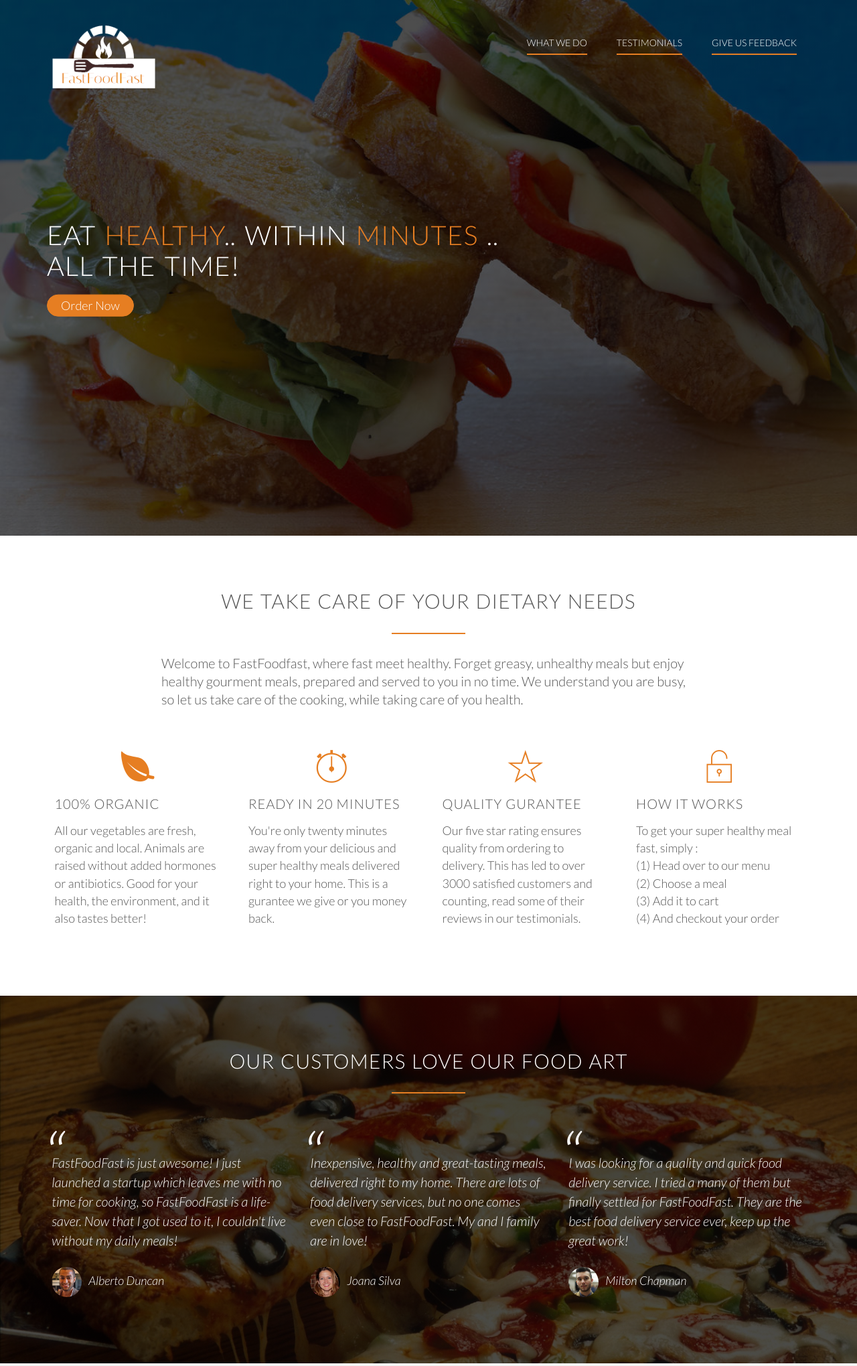
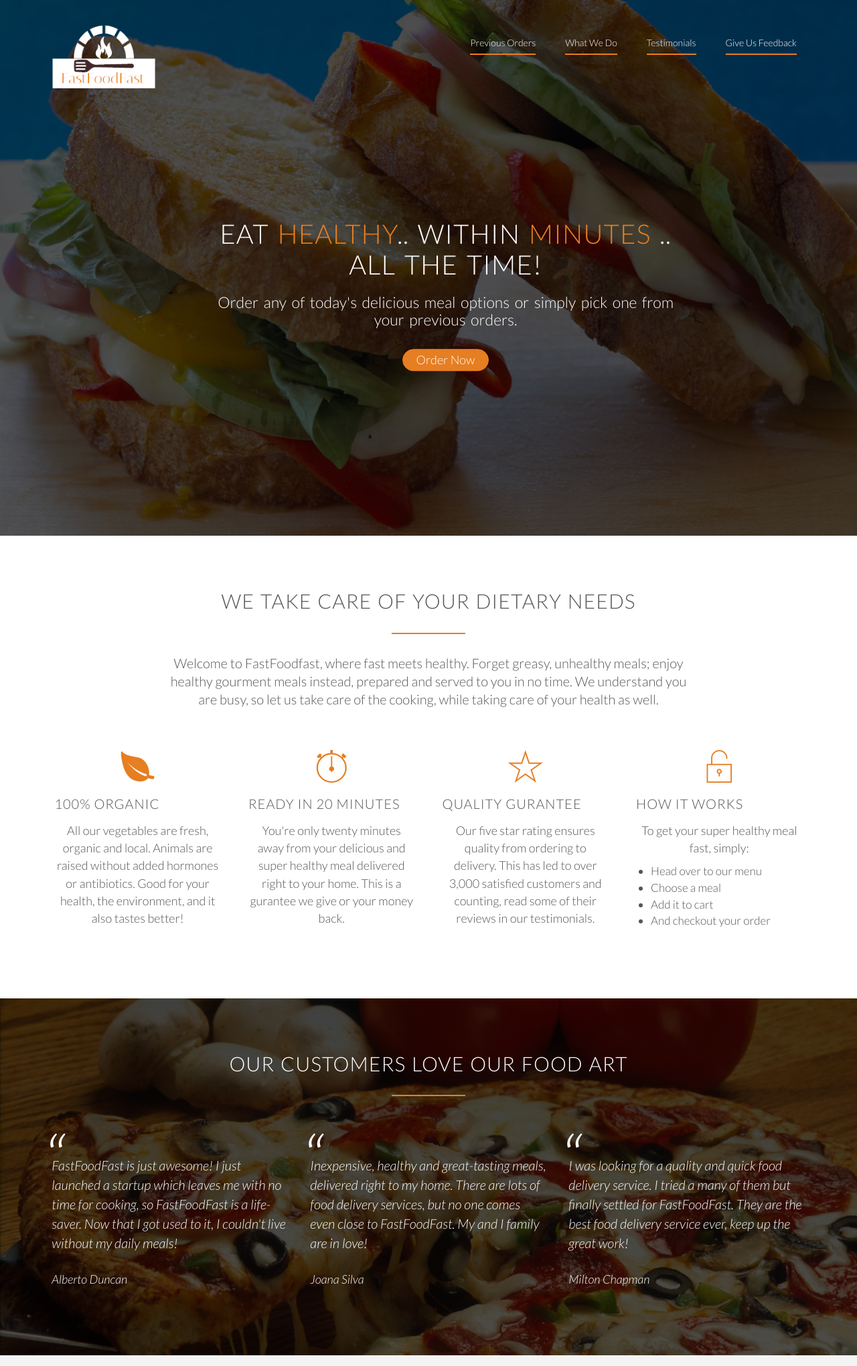
Before and after one commit to Kenneth-Macharia/FastFoodFast, a Python web app: template app/v1/views/templates/index.html in a window 1280 px wide. Shown: the top 2040 px of the page at 67% size. Run offline with Jinja, Linux system fonts and the light colour scheme; the template is opened without the code that fills it, so the values that code supplies are empty; some web fonts are replaced.

Commit message:
[Feature

```diff
--- a/app/v1/views/static/css/style.css
+++ b/app/v1/views/static/css/style.css
@@ -217,22 +217,38 @@ header {
   height: 100vh;
 }
 
-.hero_textbox {
- /* this will be an absolutely positined box so that we can horizontalt &
- vertically centre it */
- position: absolute;
- width: 1140px;
- top: 50%;
- left: 50%;
- /* Translates 50% of the element's width & length, up & left */
-transform: translate(-50%, -50%);
-}
-
 .logo {
   height: 170px;
   width: auto;
   float: left;
   margin-top: 0px;
+}
+
+.hero_textbox {
+    /* this will be an absolutely positined box so that we can horizontalt &
+    vertically centre it */
+    position: absolute;
+    width: 700px;
+    top: 55%;
+    left: 52%;
+    /* Translates 50% of the element's width & length, up & left */
+    transform: translate(-50%, -50%);
+}
+
+.hero_textbox h1, p {
+    text-align: center;
+}
+
+.hero_textbox p {
+    padding-bottom: 30px;
+    color: #fff;
+    font-size: 115%;
+    word-spacing: 3px;
+
+}
+
+.hero_textbox a {
+    margin-left: 285px;
 }
 
 /* ---------- MAIN NAV ---------- */
@@ -265,8 +281,19 @@ transform: translate(-50%, -50%);
   border-bottom: 2px solid;
   color: #fff;
   text-decoration: none;
-  text-transform: uppercase;
+  text-transform: capitalize;
 }
+
+
+/* ---------------------------------
+   FEATURES SECTION
+   --------------------------------- */
+.works_list {
+    font-size: 85%;
+    line-height:  145%;
+    margin: 10px 0 0 22px;
+}
+
 
 /* ---------------------------------
    TESTIMONIALS SECTION
--- a/app/v1/views/templates/index.html
+++ b/app/v1/views/templates/index.html
@@ -30,6 +30,7 @@
         <div class="row">
           <img src="../static/images/logo-white.png" alt="Fastfoodfast logo" class="logo">
           <ul class="main_nav">
+            <li><a href="#">Previous orders</a></li>
             <li><a href="#features">What we do</a></li>
             <li><a href="#testimonials">Testimonials</a></li>
             <li><a href="#feedback">Give us feedback</a></li>
@@ -40,20 +41,22 @@
       <div class='hero_textbox'>
         <h1>EAT <span class="h1_span">HEALTHY</span>.. WITHIN <span class="h1_span">MINUTES</span>
         ..<br>ALL THE TIME!</h1>
+        <p>
+            Order any of today's delicious meal options or simply pick one from your previous orders.
+        </p>
         <!-- declare two css classes for the btns, one for common styles and
         the other for specific styles (in this case call to action buttons) -->
         <a class="btn btn_full" href="#menu">Order Now</a>
       </div>
     </header>
-
     <section class="section-features" id="features">
        <div class="row">
          <h2>WE TAKE CARE OF YOUR DIETARY NEEDS</h2>
          <p class="long-copy">
-           Welcome to FastFoodfast, where fast meet healthy.
-           Forget greasy, unhealthy meals but enjoy healthy gourment meals,
+           Welcome to FastFoodfast, where fast meets healthy.
+           Forget greasy, unhealthy meals; enjoy healthy gourment meals instead,
            prepared and served to you in no time. We understand you are busy,
-           so let us take care of the cooking, while taking care of you health.
+           so let us take care of the cooking, while taking care of your health as well.
          </p>
        </div>
        <div class="row">
@@ -74,8 +77,8 @@
            <h3>Ready in 20 minutes</h3>
            <p>
              You're only twenty minutes away from your delicious and super
-             healthy meals delivered right to your home. This is a gurantee we
-             give or you money back.
+             healthy meal delivered right to your home. This is a gurantee we
+             give or your money back.
            </p>
          </div>
          <div class="col span-1-of-4 box">
@@ -83,7 +86,7 @@
            <h3>Quality gurantee</h3>
            <p>
              Our five star rating ensures quality from ordering to delivery. This
-             has led to over 3000 satisfied customers and counting, read some of
+             has led to over 3,000 satisfied customers and counting, read some of
              their reviews in our testimonials.
            </p>
          </div>
@@ -91,12 +94,14 @@
            <i class="ion-ios-unlocked-outline icon-big"></i>
            <h3>How it works</h3>
            <p>
-             To get your super healthy meal fast, simply :<br>
-             (1) Head over to our menu<br>
-             (2) Choose a meal<br>
-             (3) Add it to cart<br>
-             (4) And checkout your order
+             To get your super healthy meal fast, simply:
            </p>
+           <ul class="works_list">
+             <li>Head over to our menu</li>
+             <li>Choose a meal</li>
+             <li>Add it to cart</li>
+             <li>And checkout your order</li>
+             </ul>
          </div>
        </div>
     </section>
@@ -111,8 +116,7 @@
             leaves me with no time for cooking, so FastFoodFast is a
             life-saver. Now that I got used to it, I couldn't live
             without my daily meals!
-            <cite><img src="../static/images/customer-1.jpg"
-            alt="Alberto Duncan">Alberto Duncan</cite>
+            <cite>Alberto Duncan</cite>
           </blockquote>
         </div>
         <div class="col span-1-of-3">
@@ -120,8 +124,7 @@
             Inexpensive, healthy and great-tasting meals, delivered
             right to my home. There are lots of food delivery services,
             but no one comes even close to FastFoodFast. My and I family are in love!
-            <cite><img src="../static/images/customer-2.jpg"
-            alt="Joana Silva">Joana Silva</cite>
+            <cite>Joana Silva</cite>
           </blockquote>
         </div>
         <div class="col span-1-of-3">
@@ -129,18 +132,15 @@
             I was looking for a quality and quick food delivery service. I
             tried a many of them but finally settled for FastFoodFast. They
             are the best food delivery service ever, keep up the great work!
-            <cite><img src="../static/images/customer-3.jpg"
-            alt="Milton Chapman">Milton Chapman</cite>
+            <cite>Milton Chapman</cite>
           </blockquote>
         </div>
       </div>
     </section>
-
     <section class="plans_section" id="menu">
           <div class="row">
-            <h2>Order any of our tasty meals now</h2>
+            <h2>Today's menu</h2>
           </div>
-
           <div class="row">
             <div class="col span-1-of-3">
               <div class="plan_box">
@@ -212,7 +212,6 @@
               </div>
             </div>
           </div>
-
           <div class="row">
             <div class="col span-1-of-3">
               <div class="plan_box">
@@ -285,7 +284,6 @@
             </div>
           </div>
     </section>
-
     <section class="customer_feedback" id="feedback">
       <div class="row">
         <h2>We'd love to hear from you</h2>
@@ -317,54 +315,57 @@
       </div>
     </section>
 
-</body>
+  </body>
 
   <footer>
       <div class="row footer_row">
+
         <div class="col span-1-of-3 first_col">
-            <ul class="footer_nav">
-                <li><a href="corp.html">About us</a></li>
-                <li><a href="admin.html"><i class="ion-ios-gear"></i></a></li>
-            </ul>
-        </div>
-        <div class="col span-2-of-3 mid_col">
-            <ul class="socal_links">
-                <li><a href="https://www.facebook.com/" target="_blank"><i class="ion-social-facebook"></i></a></li>
-                <li><a href="https://twitter.com/" target="_blank"><i class="ion-social-twitter"></i></a></li>
-                <li><a href="https://plus.google.com/discover" target="_blank"><i class="ion-social-googleplus"></i></a></li>
-                <li><a href="https://www.instagram.com/" target="_blank"><i class="ion-social-instagram"></i></a></li>
-            </ul>
-        </div>
-        <div class="col span-3-of-3 last_col">
-            <p>
-                Copyright &copy; 2018 by FastFoodFast. All rights reserved.
-            </p>
-        </div>
-      </div>
-
-      <div class="row contacts">
-            <div class="col span-1-of-3">
+            <div class="row contacts">
                 <h3>Contacts</h3>
                 <p>
                     717-299-0661<br>
                     info@fastfoodfast.com
                 </p>
             </div>
-            <div class="col span-1-of-3">
+            <div class="row">
+                <ul class="footer_nav">
+                    <li><a href="aboutus.html">About us</a></li>
+                    <li><a href="admin.html"><i class="ion-ios-gear"></i></a></li>
+                </ul>
+            </div>
+        </div>
+        <div class="col span-1-of-3 mid_col">
+            <div class="row contacts">
                 <h3>Working Hours</h3>
                 <p>
                     Weekdays : 7am - 10pm<br>
                     Weekends : 9am - 12pm<br>
                 </p>
             </div>
-            <div class="col span-1-of-3">
+            <div class="row">
+                <ul class="socal_links">
+                    <li><a href="https://www.facebook.com/" target="_blank"><i class="ion-social-facebook"></i></a></li>
+                    <li><a href="https://twitter.com/" target="_blank"><i class="ion-social-twitter"></i></a></li>
+                    <li><a href="https://plus.google.com/discover" target="_blank"><i class="ion-social-googleplus"></i></a></li>
+                    <li><a href="https://www.instagram.com/" target="_blank"><i class="ion-social-instagram"></i></a></li>
+                </ul>
+            </div>
+        </div>
+        <div class="col span-1-of-3 last_col">
+            <div class="row contacts">
                 <h3>Location</h3>
                 <p>
                     201 West Orange Street<br>
                     Lancaster, PA - 17603
                 </p>
             </div>
-      </div>
+            <div class="row">
+                <p>
+                    Copyright &copy; 2018 by FastFoodFast. All rights reserved.
+                </p>
+            </div>
+        </div>
 
   </footer>
 </html>
```
Also changed, not shown: other parts of app/v1/views/static/css/style.css (+12 -31 lines), app/v1/views/templates/aboutus.html (renamed from app/v1/views/templates/corp.html).
